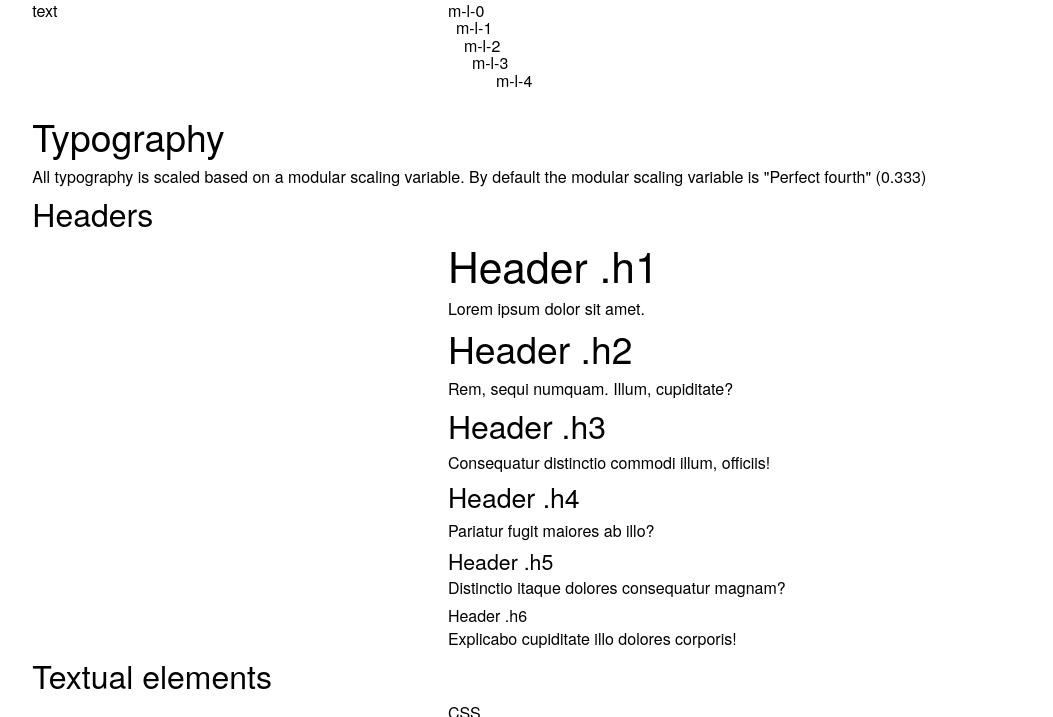
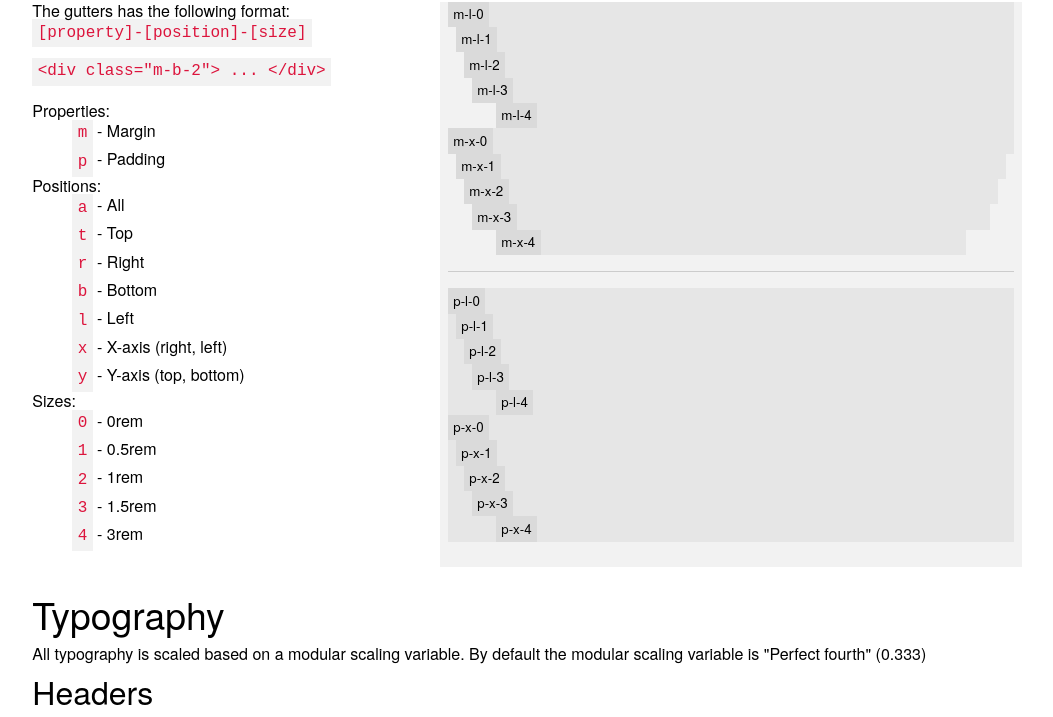
Before and after one commit to adahei/sod-framework, a plain HTML site: page index.html in a window 1280 px wide. Shown: the part 690-1407 px from the top of the page, without its empty margins (117-1170 px from the left). Drawn offline with Linux system fonts and the light colour scheme.

Commit message:
Added description and layout for gutters

```diff
--- a/index.html
+++ b/index.html
@@ -106,14 +106,54 @@
       <h2 class="example-header">Gutters</h2>
       <div class="row m-t-3">
         <div class="col-5">
-          text
+          <p>The gutters has the following format: <code>[property]-[position]-[size]</code></p>
+          <p><code>&lt;div class="m-b-2"&gt; ... &lt;/div&gt;</code></p>
+          <dl>
+            <dt>Properties:</dt>
+            <dd><code>m</code> - Margin</dd>
+            <dd><code>p</code> - Padding</dd>
+
+            <dt>Positions:</dt>
+            <dd><code>a</code> - All</dd>
+            <dd><code>t</code> - Top</dd>
+            <dd><code>r</code> - Right</dd>
+            <dd><code>b</code> - Bottom</dd>
+            <dd><code>l</code> - Left</dd>
+            <dd><code>x</code> - X-axis (right, left)</dd>
+            <dd><code>y</code> - Y-axis (top, bottom)</dd>
+
+            <dt>Sizes:</dt>
+            <dd><code>0</code> - 0rem</dd>
+            <dd><code>1</code> - 0.5rem</dd>
+            <dd><code>2</code> - 1rem</dd>
+            <dd><code>3</code> - 1.5rem</dd>
+            <dd><code>4</code> - 3rem</dd>
+          </dl>
         </div>
-        <div class="col-7">
-          <div class="m-l-0">m-l-0</div>
-          <div class="m-l-1">m-l-1</div>
-          <div class="m-l-2">m-l-2</div>
-          <div class="m-l-3">m-l-3</div>
-          <div class="m-l-4">m-l-4</div>
+        <div class="col-7 example-gutters">
+          <div class="m-l-0"><span>m-l-0</span></div>
+          <div class="m-l-1"><span>m-l-1</span></div>
+          <div class="m-l-2"><span>m-l-2</span></div>
+          <div class="m-l-3"><span>m-l-3</span></div>
+          <div class="m-l-4"><span>m-l-4</span></div>
+
+          <div class="m-x-0"><span>m-x-0</span></div>
+          <div class="m-x-1"><span>m-x-1</span></div>
+          <div class="m-x-2"><span>m-x-2</span></div>
+          <div class="m-x-3"><span>m-x-3</span></div>
+          <div class="m-x-4"><span>m-x-4</span></div>
+          <hr>
+          <div class="p-l-0"><span>p-l-0</span></div>
+          <div class="p-l-1"><span>p-l-1</span></div>
+          <div class="p-l-2"><span>p-l-2</span></div>
+          <div class="p-l-3"><span>p-l-3</span></div>
+          <div class="p-l-4"><span>p-l-4</span></div>
+
+          <div class="p-x-0"><span>p-x-0</span></div>
+          <div class="p-x-1"><span>p-x-1</span></div>
+          <div class="p-x-2"><span>p-x-2</span></div>
+          <div class="p-x-3"><span>p-x-3</span></div>
+          <div class="p-x-4"><span>p-x-4</span></div>
         </div>
       </div>
     </section>
--- a/scss/_base.scss
+++ b/scss/_base.scss
@@ -50,3 +50,10 @@ audio:not([controls]) {
 template {
   display: none;
 }
+
+hr {
+  border: 0;
+  margin: $gutter-md 0;
+  background-color: #ccc;
+  height: 1px;
+}
--- a/scss/_sod-presentation.scss
+++ b/scss/_sod-presentation.scss
@@ -16,10 +16,31 @@
 
 .example-grid-cell {
   display: block;
-  background-color: rgba(0,0,0,.1);
+  background-color: rgba(0,0,0,.05);
   color: #333;
   font-size: $font-size-sm;
   text-align: center;
   padding: $gutter-xs 0;
   margin-bottom: $gutter-xs;
 }
+
+.example-gutters {
+  background-color: rgba(0,0,0,.05);
+  font-size: $font-size-sm;
+  > div {
+    background-color: rgba(0,0,0,.05);
+  }
+
+  span {
+    display: inline-block;
+    padding: $gutter-xs;
+    background-color: rgba(0,0,0,.05);
+  }
+}
+
+code {
+  background-color: rgba(0,0,0,.05);
+  display: inline-block;
+  padding: $gutter-xs;
+  color: crimson;
+}
```
Also changed, not shown: dist/css/sod.css, 1 other file.
